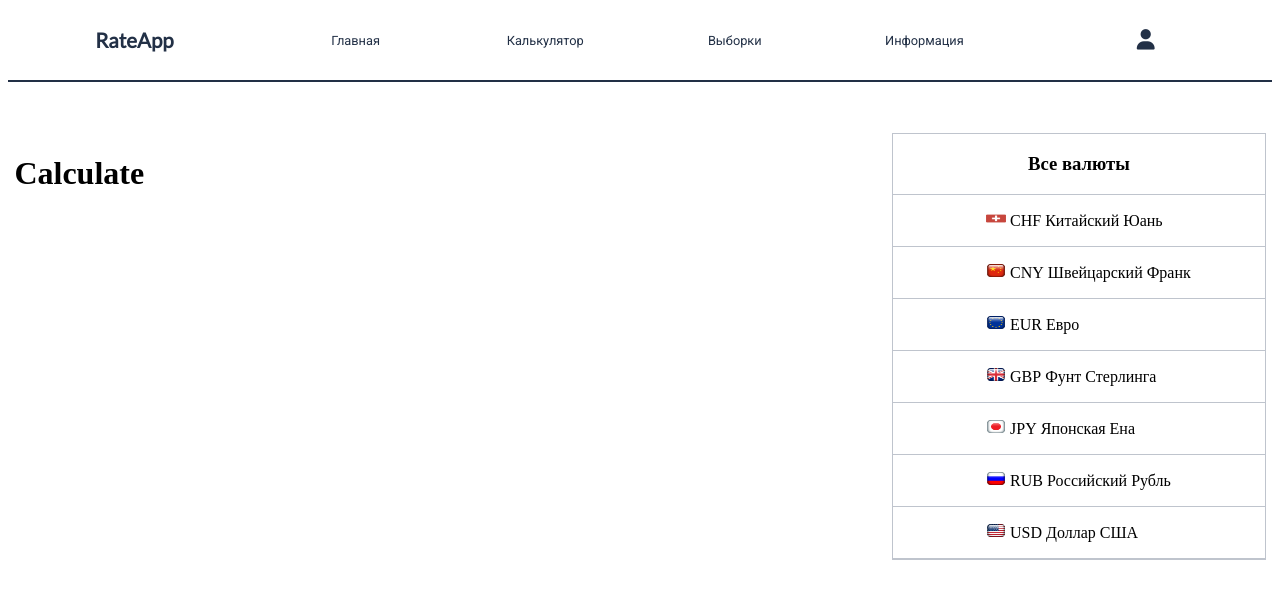
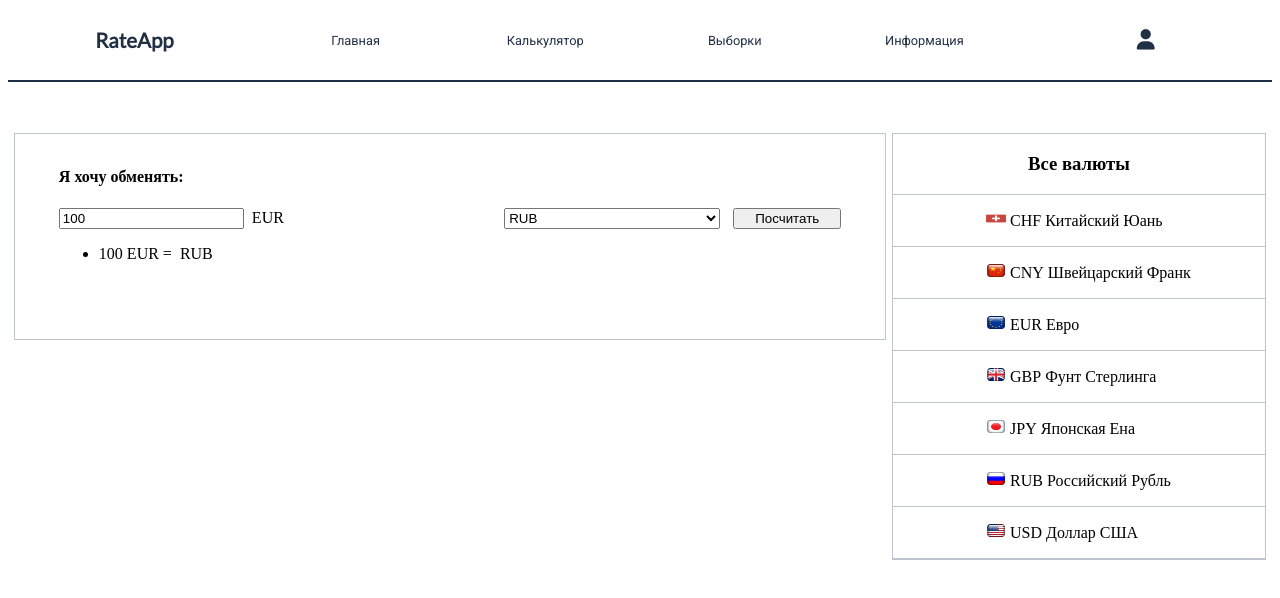
Before and after one commit to haliivi/react_exchange_rates, a React (Create React App) app: page /calc in a window 1280 px wide. Shown: the top 598 px of the page. Built offline with nearby package versions, Linux system fonts and the light colour scheme; no server answers.

Commit message:
1) Modifing App state. 2) Added to App component methods: inputValueHandler, currencyValueHandler and calculatorHandler. 3) Forward methods in context. 4) Write and styling Counter component. 5) Write and styling CounterResult component. 6) Fill page Calc.

```diff
--- a/src/App.jsx
+++ b/src/App.jsx
@@ -25,30 +25,59 @@ class App extends Component {
                 JPY: {name: 'Японская Ена', flag: JPY, course: ''},
                 RUB: {name: 'Российский Рубль', flag: RUB, course: ''},
                 USD: {name: 'Доллар США', flag: USD, course: ''},
-            }
+            },
+            inputValue: 100,
+            currencyValue: 'RUB',
+            result: null,
         }
     }
 
+    inputValueHandler = e => {
+        this.setState({
+            inputValue: e.target.value,
+        })
+    }
+
+    currencyValueHandler = e => {
+        this.setState({
+            currencyValue: e.target.value,
+        })
+    }
+
+    calculatorHandler = async val => {
+        await fetch(`http://api.exchangeratesapi.io/v1/latest?access_key=${process.env.REACT_APP_API_KEY}&base=${this.state.base}&symbols=GBP,JPY,EUR,CHF,CNY,RUB,USD`)
+        .then(res => res.json())
+        .then(data => {
+            let result = data.rates[val] * this.state.inputValue
+            this.setState({result})
+            return result
+        })
+    }
+
     componentDidMount () {
-        fetch(`http://api.exchangeratesapi.io/v1/latest?access_key=${process.env.REACT_APP_API_KEY}&base=${this.state.base}&symbols=GBP,JPY,EUR,CHF,CNY,RUB,USD`)
-        .then(resp => resp.json())
-        .then(data => {
-            const rates = Object.keys(this.state.currency)
-            const currency = {...this.state.currency}
-            rates.forEach(rate => currency[rate].course = data.rates[rate])
-            this.setState({
-                rate: data.base,
-                date: data.date,
-                currency,
-            })
-        })
-        .catch(e => console.log(e))
-
+        // fetch(`http://api.exchangeratesapi.io/v1/latest?access_key=${process.env.REACT_APP_API_KEY}&base=${this.state.base}&symbols=GBP,JPY,EUR,CHF,CNY,RUB,USD`)
+        // .then(resp => resp.json())
+        // .then(data => {
+        //     const rates = Object.keys(this.state.currency)
+        //     const currency = {...this.state.currency}
+        //     rates.forEach(rate => currency[rate].course = data.rates[rate])
+        //     this.setState({
+        //         rate: data.base,
+        //         date: data.date,
+        //         currency,
+        //     })
+        // })
+        // .catch(e => console.log(e))
     }
 
     render () {
         return (
-            <RateContext.Provider value={{state: this.state}}>
+            <RateContext.Provider value={{
+                state: this.state,
+                inputValueHandler: this.inputValueHandler,
+                currencyValueHandler: this.currencyValueHandler,
+                calculatorHandler: this.calculatorHandler,
+            }}>
                 <Layout />
             </RateContext.Provider>
         )
--- /dev/null
+++ b/src/components/CountResult/CountResult.jsx
@@ -0,0 +1,20 @@
+import './CountResult.scss';
+import { useContext } from 'react';
+import { RateContext } from '../../context/RateContext'
+
+export const CountResult = () => {
+    const {state} = useContext(RateContext)
+    return (
+        <div className="calculate-result">
+            <ul>
+                <li>
+                    <p>
+                        <span>{state.inputValue}&nbsp;{state.base}</span>
+                        &nbsp;=&nbsp;
+                        <span>{state.result}&nbsp;{state.currencyValue}</span>
+                    </p>
+                </li>
+            </ul>
+        </div>
+    )
+}
--- /dev/null
+++ b/src/components/CountResult/CountResult.scss
@@ -0,0 +1,3 @@
+.calculate-result {
+
+}
--- /dev/null
+++ b/src/components/Counter/Counter.jsx
@@ -0,0 +1,34 @@
+import { useContext } from 'react';
+import { RateContext } from '../../context/RateContext'
+import './Counter.scss';
+
+export const Counter = () => {
+    const {
+        state,
+        inputValueHandler,
+        currencyValueHandler,
+        calculatorHandler,
+    } = useContext(RateContext)
+    return (
+        <div className="calculator-head">
+            <div>
+                <h4>Я хочу обменять:</h4>
+            </div>
+            <div className="operation">
+                <span>
+                    <input
+                        type="number"
+                        value={state.inputValue}
+                        onChange={inputValueHandler}
+                    />&nbsp; {state.base}
+                </span>
+                <select value={state.currencyValue} onChange={currencyValueHandler}>
+                    {Object.keys(state.currency).map(item => (
+                        <option key={item}>{item}</option>
+                    ))}
+                </select>
+                <button onClick={() => calculatorHandler(state.currencyValue)}>Посчитать</button>
+            </div>
+        </div>
+    )
+}
--- /dev/null
+++ b/src/components/Counter/Counter.scss
@@ -0,0 +1,5 @@
+.operation {
+    display: grid;
+    grid-template-columns: 2fr 1fr .5fr;
+    grid-column-gap: 1vw;
+}
--- a/src/pages/Calc/Calc.jsx
+++ b/src/pages/Calc/Calc.jsx
@@ -1,7 +1,14 @@
-import './Calc.scss'
+import './Calc.scss';
+import { Counter } from '../../components/Counter/Counter'
+import { CountResult } from '../../components/CountResult/CountResult'
 
 export const Calc = () => {
     return (
-        <h1>Calculate</h1>
+        <div className="calculator">
+            <div className="calculator-container">
+                <Counter />
+                <CountResult />
+            </div>
+        </div>
     )
 }
--- a/src/pages/Calc/Calc.scss
+++ b/src/pages/Calc/Calc.scss
@@ -0,0 +1,10 @@
+.calculator {
+    min-height: 16vw;
+    border: 1px solid #bfc4cd;
+}
+
+.calculator-container {
+    width: 90%;
+    margin: 0 auto;
+    padding: 1vw 0 1vw 0;
+}
```
